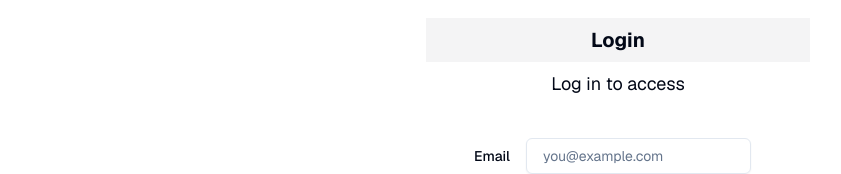
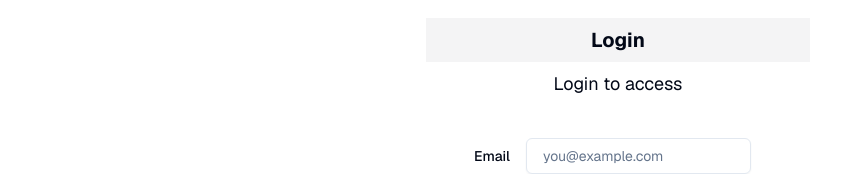
Before and after one commit to digitalbat/bemtevi-social-media, a Next.js app: page /in in a window 1280 px wide. Shown: the part 270-444 px from the top of the page, without its empty margins (22-863 px from the left). Built offline with nearby package versions, Linux system fonts and the light colour scheme.

Commit message:
chore: Update login page heading text

```diff
--- a/app/in/page.tsx
+++ b/app/in/page.tsx
@@ -86,7 +86,7 @@ export default function Login({
             <Label className="font-bold text-xl">Login</Label>
           </div>
           <h1 className="text-lg">
-            Log in to access
+            Login to access
           </h1>
         </div>
         <div className="grid gap-4 py-4 mb-4">
```
